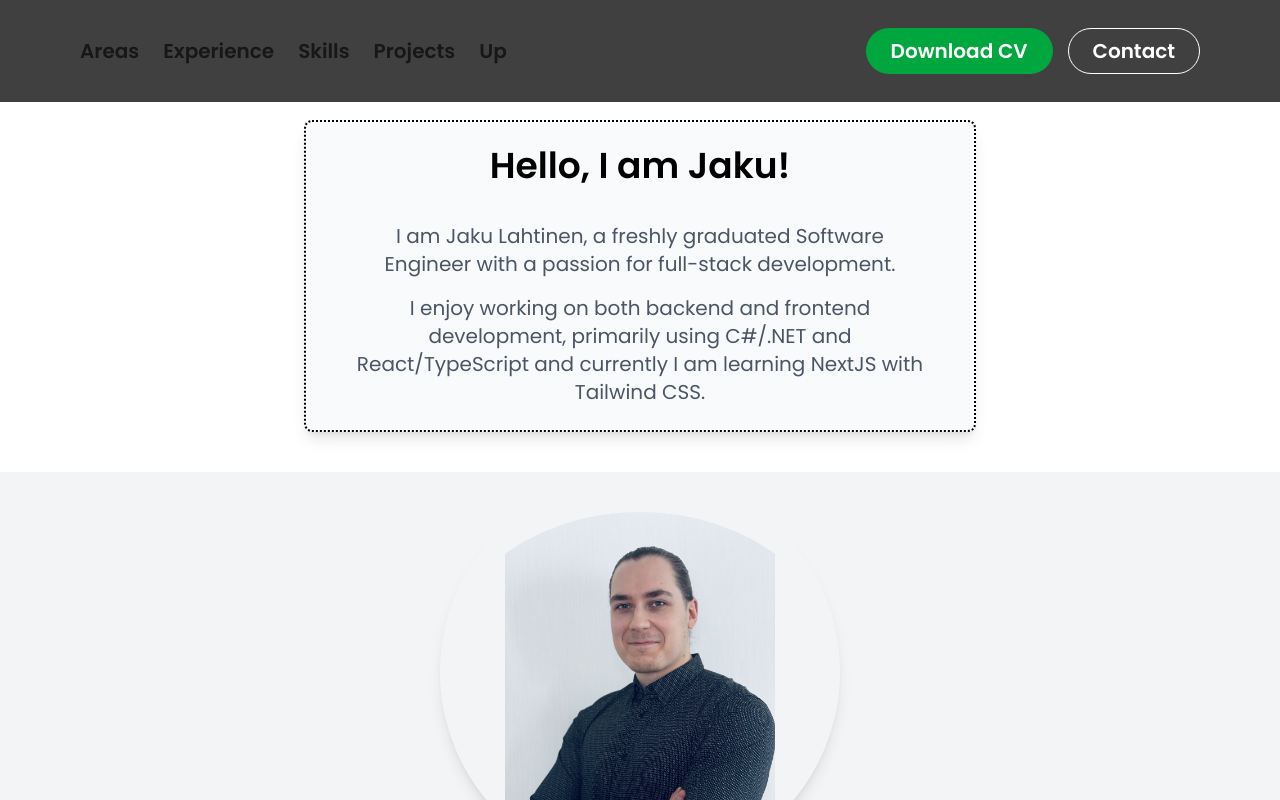
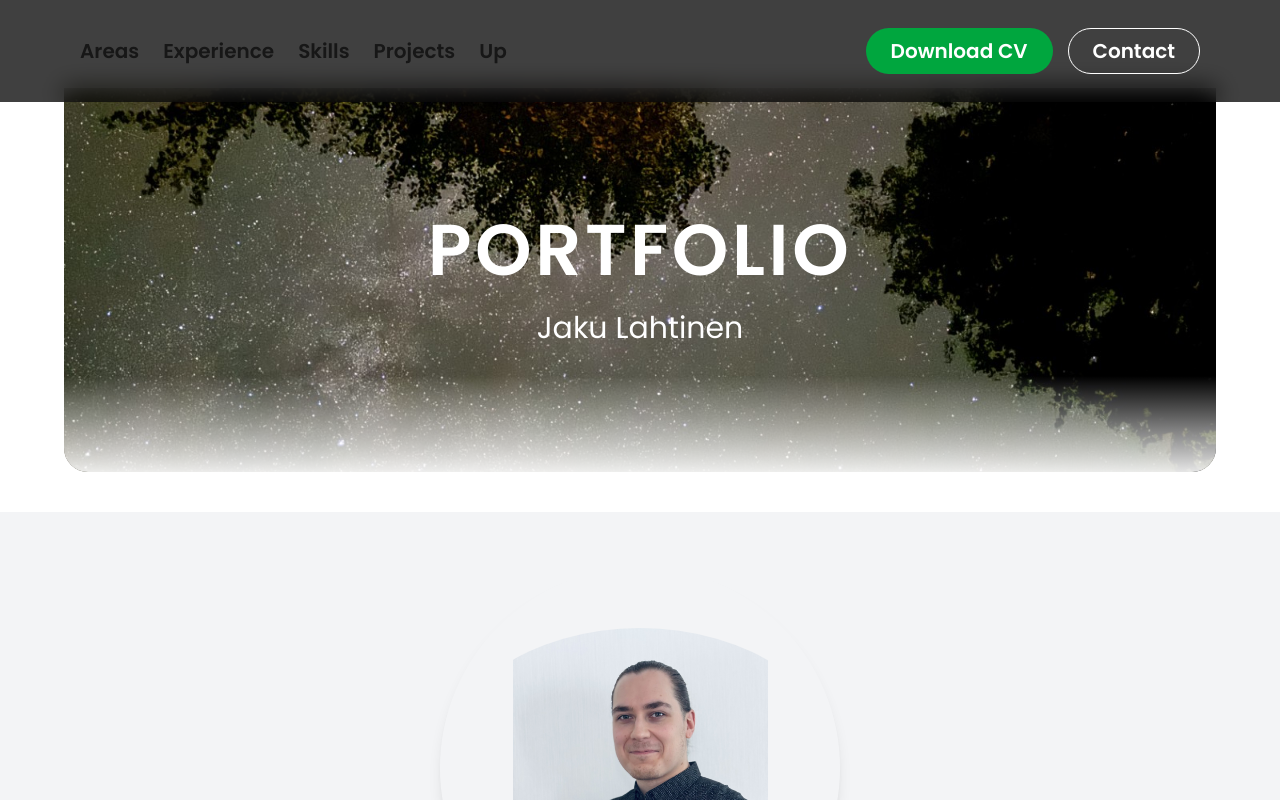
Before and after one commit to jakulahtinen/my-portfolio, a Next.js app: page / in a window 1280 px wide. Shown: the top 800 px of the page. Built offline with nearby package versions, Linux system fonts and the light colour scheme.

Commit message:
Updated the title background image and text.

```diff
--- a/src/app/components/Hero.tsx
+++ b/src/app/components/Hero.tsx
@@ -3,13 +3,13 @@ export default function Hero() {
   return (
     <section
     id="hero"
-    className="flex flex-col items-center justify-centerpx-6 text-center bg-gray-100"
+    className="relative flex flex-col items-center justify-centerpx-6 text-center bg-gray-100 pt-4"
     data-aos="fade-up"
     >
       <img
-        src="\CV_kuva.jpg"
+        src="/CV_kuva.jpg"
         alt="Oma nimi"
-        className="pt-10 w-100 h-100 rounded-full mb-6 object-contain max-w-xs max-h-xs md:max-w-sm md:max-h-sm lg:max-w-md lg:max-h-md xl:max-w-lg xl:max-h-lg 2xl:max-w-xl 2xl:max-h-xl border-2-quarter border-gray-300 shadow-lg"
+        className="pt-15 mt-10 w-100 h-100 rounded-full mb-6 object-contain max-w-xs max-h-xs md:max-w-sm md:max-h-sm lg:max-w-md lg:max-h-md xl:max-w-lg xl:max-h-lg 2xl:max-w-xl 2xl:max-h-xl border-2-quarter border-gray-300 shadow-lg"
       />
       <h2 className="text-black text-3xl font-bold mb-4 underline">About Me</h2>
       <p className="max-w-xl text-gray-600 text-lg">
--- a/src/app/components/Title.tsx
+++ b/src/app/components/Title.tsx
@@ -1,20 +1,28 @@
+import Image from 'next/image';
+
 export default function Title() {
   return (
     <section
-    id="title"
-    className="items-center justify-center  text-center bg-white pb-10 scroll-mt-30"
-    data-aos="fade-up"
+      id="title"
+      className="relative flex justify-center text-center pt-22 pb-10"
     >
-      <div className="mt-30 border-dotted border-2 border-black rounded-lg max-w-full sm:max-w-lg md:max-w-2xl mx-auto p-4 sm:p-6 bg-gray-50 shadow-lg">
-        <h1 className="text-4xl font-bold text-black pb-5">
-        Hello, I am Jaku!
-        </h1>
-        <p className="max-w-xl mx-auto text-gray-600 text-xl mt-4">
-            I am Jaku Lahtinen, a freshly graduated Software Engineer with a passion for full-stack development.
-        </p>
-        <p className="max-w-xl mx-auto text-gray-600 text-xl mt-4">
-            I enjoy working on both backend and frontend development, primarily using C#/.NET and React/TypeScript and currently I am learning NextJS with Tailwind CSS.
-        </p>
+      <div className="relative w-full max-w-6xl mx-auto h-80 md:h-96 rounded-b-3xl overflow-hidden">
+        <Image
+          src="/nightsky.jpg"
+          alt="Night sky"
+          style={{ objectFit: "cover" }}
+          quality={90}
+          priority
+          fill
+        />
+        <div className="absolute bottom-0 left-0 w-full h-24 bg-gradient-to-t from-white/90 to-transparent pointer-events-none" />
+        {/* Text over image */}
+        <div className="absolute inset-0 z-10 flex flex-col items-center justify-center text-white px-4">
+          <h1 className="text-5xl md:text-7xl font-bold tracking-wider mb-4">
+            PORTFOLIO
+          </h1>
+          <p className="text-2xl md:text-3xl mt-2">Jaku Lahtinen</p>
+        </div>
       </div>
     </section>
   );
```
Also changed, not shown: public/nightsky.jpg (added).
